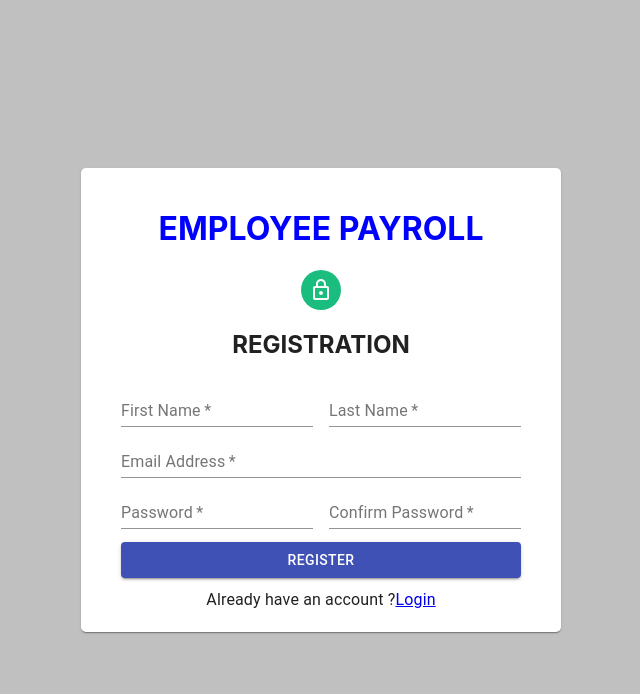
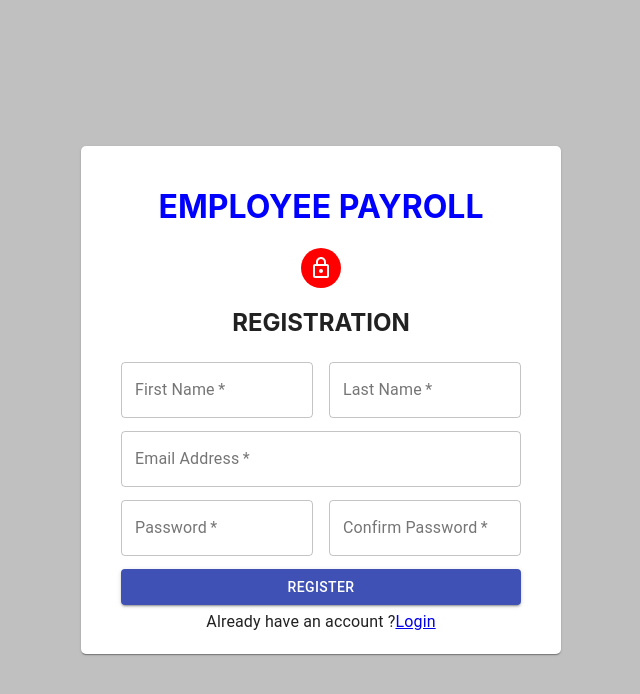
Before and after one commit to manvantar/Employee_Payroll_frontEnd, a React (Create React App) app: page / in a window 1280 px wide. Shown: the top 694 px of the page, without its empty margins (319-959 px from the left). Built offline with nearby package versions, Linux system fonts and the light colour scheme.

Commit message:
refactor: change input variant style in login & registre

```diff
--- a/src/components/dashboard.jsx
+++ b/src/components/dashboard.jsx
@@ -34,7 +34,7 @@ const useStyles = makeStyles((theme) => ({
     height: 'auto'
   },
   appBar: {
-    backgroundColor: '#fff',
+    backgroundColor: '#c0c0c0',
     display: 'flex',
     alignItems: 'Right',
     justifyContent: 'flex-end',
--- a/src/pages/login.jsx
+++ b/src/pages/login.jsx
@@ -68,12 +68,12 @@ const Login = ({ handleChange }) => {
                 <Formik initialValues={initialValues} onSubmit={onSubmit} validationSchema={validationSchema}>
                     {(props) => (
                         <Form data-testid="form">
-                            <Field as={TextField} data-testid="email" label='Email Address' name="email"
-                                placeholder='Enter Email' fullWidth required
+                            <Field as={TextField} className='btnstyle' data-testid="email" label='Email Address' name="email"
+                                placeholder='Enter Email' variant="outlined" fullWidth required
                                 helperText={<ErrorMessage className='error' name="email" />}
                             />
-                            <Field as={TextField} data-testid="password" label='Password' name="password"
-                                placeholder='Enter password' type='password' fullWidth required
+                            <Field as={TextField} className='btnstyle' data-testid="password" label='Password' name="password"
+                                placeholder='Enter password' variant="outlined" type='password' fullWidth required
                                 helperText={<ErrorMessage className='error' name="password" />} />
 
                             <Button type='submit' data-testid="button" color='primary' variant="contained" disabled={props.isSubmitting}
--- a/src/pages/register.jsx
+++ b/src/pages/register.jsx
@@ -11,7 +11,7 @@ const userobject = new user();
 
 const Signup = ({ handleChange }) => {
     const history = useHistory();
-    const avatarStyle = { backgroundColor: '#1bbd7e' }
+    const avatarStyle = { backgroundColor: 'red' }
 
     const initialValues = {
         firstName: '',
@@ -67,31 +67,31 @@ const Signup = ({ handleChange }) => {
                         <Form data-testid="form">
                             <Grid container spacing={2}>
                                 <Grid item xs={12} sm={6}>
-                                    <Field as={TextField} data-testid="firstName" label='First Name' name="firstName"
-                                        placeholder='Enter First Name' fullWidth required
+                                    <Field as={TextField} className='btnstyle' data-testid="firstName" label='First Name' name="firstName"
+                                        placeholder='Enter First Name' variant="outlined" fullWidth required
                                         helperText={<ErrorMessage name="firstName" />}
                                     />
                                 </Grid>
                                 <Grid item xs={12} sm={6}>
-                                    <Field as={TextField} data-testid="lastName" label='Last Name' name="lastName"
-                                        placeholder='Enter Last Name' fullWidth required
+                                    <Field as={TextField} className='btnstyle' data-testid="lastName" label='Last Name' name="lastName"
+                                        placeholder='Enter Last Name' variant="outlined" fullWidth required
                                         helperText={<ErrorMessage name="lastName" />}
                                     />
                                 </Grid>
                             </Grid>
-                            <Field as={TextField} data-testid="email" label='Email Address' name="email"
-                                placeholder='Enter Email' fullWidth required
+                            <Field className='btnstyle' spacing={2} as={TextField} data-testid="email" label='Email Address' name="email"
+                                placeholder='Enter Email' variant="outlined" fullWidth required
                                 helperText={<ErrorMessage name="email" />}
                             />
-                            <Grid container spacing={2}>
+                            <Grid container  spacing={2}>
                                 <Grid item xs={12} sm={6}>
-                                    <Field as={TextField} data-testid="password" label='Password' name="password"
-                                        placeholder='Enter password' type='password' fullWidth required
+                                    <Field className='btnstyle' as={TextField} data-testid="password" label='Password' name="password"
+                                        placeholder='Enter password' variant="outlined" type='password' fullWidth required
                                         helperText={<ErrorMessage name="password" />} />
                                 </Grid>
                                 <Grid item xs={12} sm={6}>
-                                    <Field as={TextField} data-testid="confirmPassword" label='Confirm Password' name="confirmPassword"
-                                        placeholder='Enter password' type='password' fullWidth required
+                                    <Field className='btnstyle' as={TextField} data-testid="confirmPassword" label='Confirm Password' name="confirmPassword"
+                                        placeholder='Enter password' variant="outlined" type='password' fullWidth required
                                         helperText={<ErrorMessage name="confirmPassword" />} />
                                 </Grid>
                             </Grid>
--- a/src/scss/loginRegister.scss
+++ b/src/scss/loginRegister.scss
@@ -13,9 +13,10 @@
         padding: 20px 40px;
         border-radius: 5px;
         background-color: #ffffff;
+        margin: 10px 0;
     }
     .btnstyle{
-        margin: 10px 0;
+        margin: 5px 0;
     }
 }
 
```
